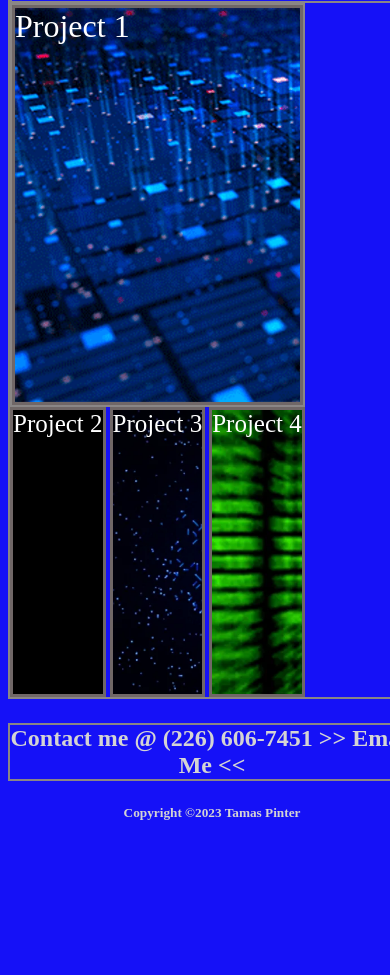
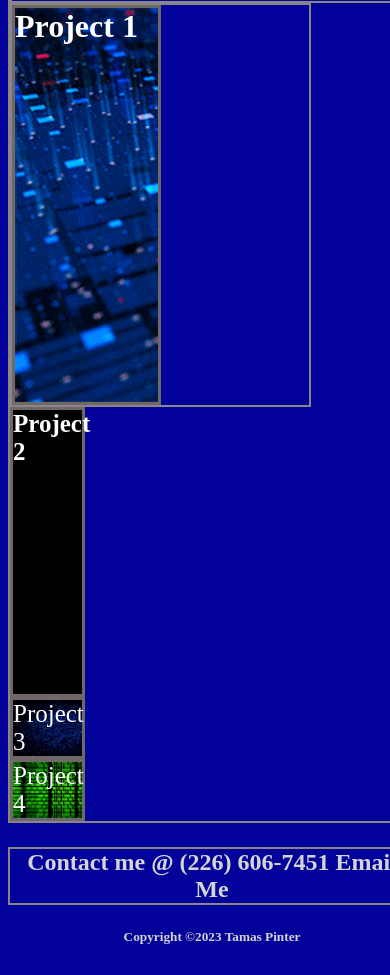
Before and after one commit to TamasPinter/Portfolio, a plain HTML site: page index.html in a window 390 px wide. Shown: the part 753-1728 px from the top of the page. Before the commit the page ends 1604 px from the top, so only its background shows below. Drawn offline with Linux system fonts and the light colour scheme.

Commit message:
finalized version, minor link and variables changes in css

```diff
--- a/css/style.css
+++ b/css/style.css
@@ -8,7 +8,11 @@
     --project6: url("../images/Tech.gif");
     --project7: url("../images/Hack.png");
     --project8: url("../images/Hack.gif");
+    --crimson: rgb(220, 20, 60);
+    --blue: rgb(2, 2, 155);
+    --white: rgb(212, 212, 212);
 }
+
 
 html {
     margin: 0px;
@@ -20,34 +24,33 @@ html {
 content {
     display: flex;
     flex-wrap: wrap;
-    flex-direction: row;
+
 }
 
 a {
-    color:rgb(212, 212, 212);
+    color: var(--white);
     font-weight: bold;
     text-decoration: none;
 
 }
 
-a:after {
+nav a:after {
     content: "  /  ";
     text-decoration: none;
 }
 
-a:first-child:before {
+nav a:first-child:before {
     content: ">>   ";
     text-decoration: none;
 }
 
-a:last-child:after {
+nav a:last-child:after {
     content: "   <<";
     text-decoration: none;
 }
 
 body {
-    background-color: rgb(21, 17, 247);
-    flex-direction: column;
+    background-color: var(--blue);
 
 }
 
@@ -60,13 +63,13 @@ header img {
 }
 
 nav {
-    background-color: rgb(2, 2, 155);
+    background-color: var(--blue);
     text-align: right;
     height: 20px;
 }
 
 aside {
-    color:rgb(212, 212, 212);
+    color: var(--white);
     font-size: 20px;
     border: 2px solid #8a8686;
     align-items:center;
@@ -105,7 +108,7 @@ main {
 
 .image {
     background-image: var(--project1);
-    display: flex;
+
     position:relative;
     box-sizing: border-box;
     height: 400px;
@@ -121,8 +124,9 @@ main {
 }
 
 .image:hover {
+
     background-image: var(--project2);
-    box-shadow: inset 0px 0px 8px crimson, 0px 0px 15px crimson;
+    box-shadow: inset 0px 0px 8px var(--crimson), 0px 0px 15px var(--crimson);
 
 }
 
@@ -143,7 +147,7 @@ main {
 
 .image2:hover {
     background-image: var(--project4);
-    box-shadow: inset 0px 0px 8px crimson, 0px 0px 15px crimson;
+    box-shadow: inset 0px 0px 8px var(--crimson), 0px 0px 15px var(--crimson);
 }
 
 
@@ -164,7 +168,7 @@ main {
 
 .image3:hover {
     background-image: var(--project6);
-    box-shadow: inset 0px 0px 8px crimson, 0px 0px 15px crimson;
+    box-shadow: inset 0px 0px 8px var(--crimson), 0px 0px 15px var(--crimson);
 }
 
 section {
@@ -190,11 +194,11 @@ section {
 
 .image4:hover {
     background-image: var(--project8);
-    box-shadow: inset 0px 0px 8px crimson, 0px 0px 15px crimson;
+    box-shadow: inset 0px 0px 8px var(--crimson), 0px 0px 15px var(--crimson);
 }
 
 footer {
-    color: rgb(212, 212, 212);
+    color: var(--white);
     text-align: center;
 }
 
@@ -215,7 +219,8 @@ footer {
     .image2,
     .image3,
     .image4,
-    .section {
+    .card,
+    section {
         width:50%;
         flex-direction: column;
 
--- a/index.html
+++ b/index.html
@@ -46,14 +46,16 @@
     </aside>
        <div class="content">
             <article style="border: 2px solid #8a8686">
-                <p id="image" class="image card" alt="3D image of a virtual database as it lights up in alternating locations. Credit xbhbrfy_5 on gifdb.com"
+                <a href="https://tamaspinter.github.io/WebDev/" alt="a link to my Web Development project page" title="Web Development page">
+                    <p id="image" class="image card" alt="3D image of a virtual database as it lights up in alternating locations. Credit xbhbrfy_5 on gifdb.com"
                 style="text-transform: capitalize; color: white; font-size: 32px">Project 1</p>
             <!--<img alt="project 1" src="./images/database2.gif">-->
-            </article>
+            </a></article>
             <section>
+                <a href="https://tamaspinter.github.io/MiniProject" alt="a link to my Personal in-development project page" title="Liverpool Fan page">
                     <p id="image2" class="image2 card" alt="a microchip that has tendrils slowly expand outward lighting up. Credit shadrak on gifdb.com"
                     style="text-transform: capitalize; color: white; font-size: 25px">Project 2</p>
-                </section>
+                </a></section>
                 <section>
                     <p id="image3" class="image3 card" alt="a blue virtual mainframe lighting up as camera pans backwards. Credit gulliver on gifdb.com"
                     style="text-transform: capitalize; color: white; font-size: 25px">Project 3</p>
```
